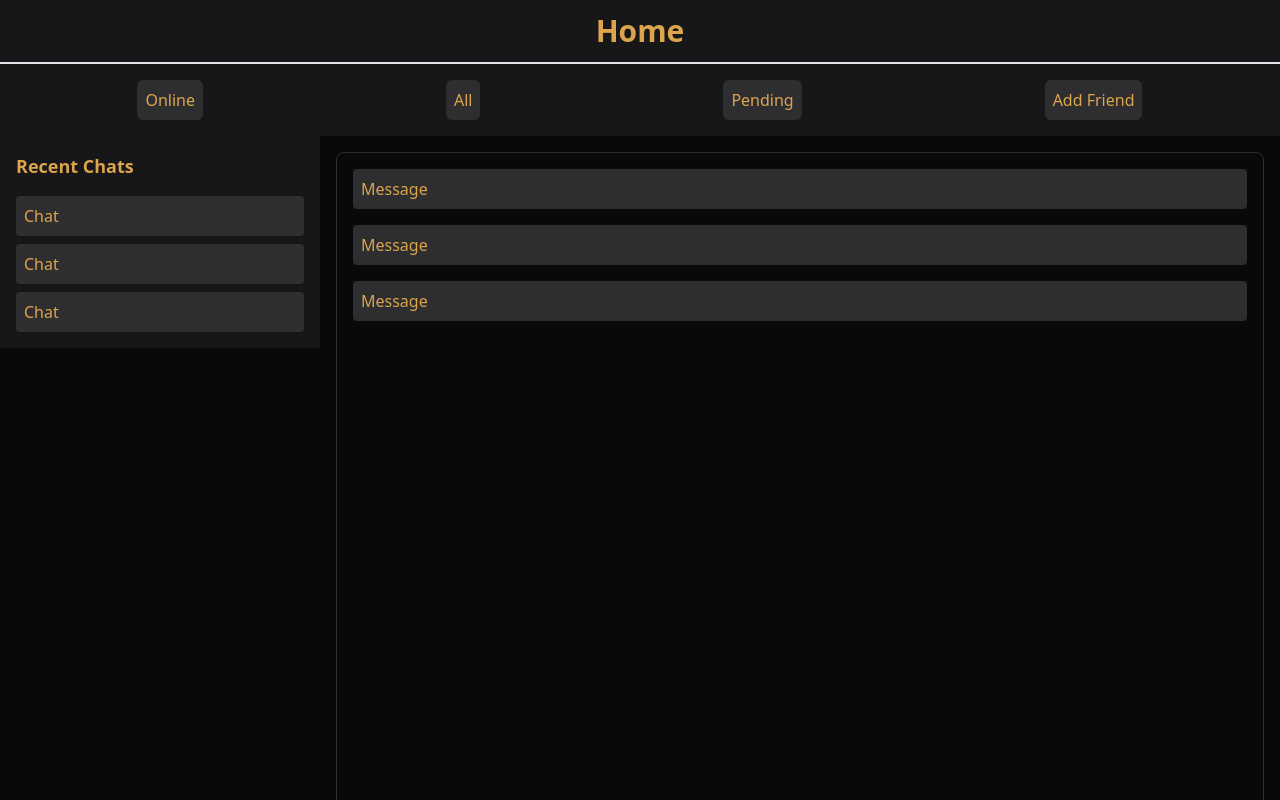
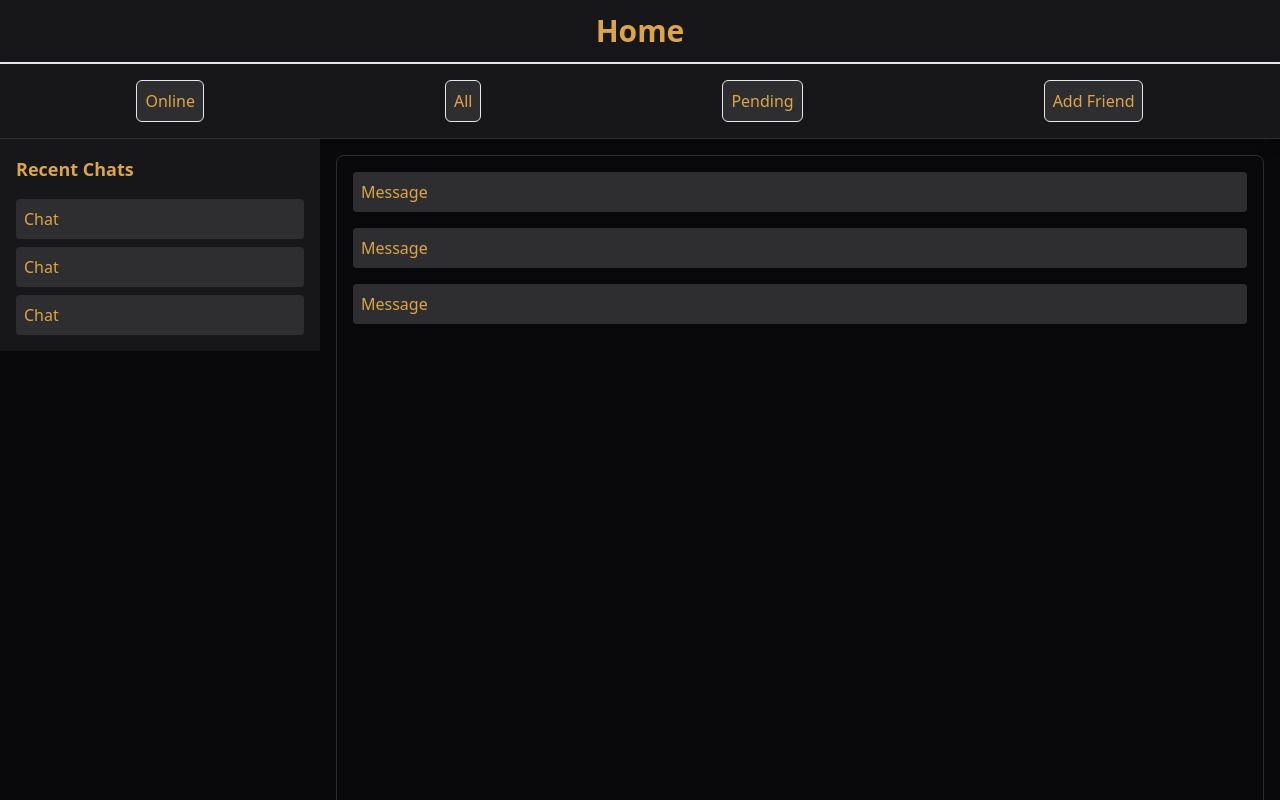
Before and after one commit to SDE-Coding-Wizards/Chat-app, a Next.js app: page /chat in a window 1280 px wide. Shown: the top 800 px of the page. Built offline with nearby package versions, Linux system fonts and the light colour scheme.

Commit message:
Added friends folder and its pages

```diff
--- a/app/(pages)/chat/page.tsx
+++ b/app/(pages)/chat/page.tsx
@@ -3,28 +3,28 @@ import Link from "next/link";
 export default function Chat() {
   return (
     <main className="flex flex-col min-h-screen bg-base-100">
-      <nav className="bg-base-200 w-full p-4 flex justify-around items-center shadow-lg">
+      <nav className="bg-base-200 w-full p-4 flex justify-around items-center shadow-lg border-b border-base-300">
         <a
-          href="#"
-          className="p-2 bg-base-300 rounded-md transition duration-300 ease-in-out transform hover:bg-base-400 active:bg-base-500 hover:scale-105"
+          href="/friends/online"
+          className="p-2 bg-base-300 rounded-md transition duration-300 ease-in-out transform hover:bg-base-400 active:bg-base-500 hover:scale-105 border border-base-400"
         >
           Online
         </a>
         <a
-          href="#"
-          className="p-2 bg-base-300 rounded-md transition duration-300 ease-in-out transform hover:bg-base-400 active:bg-base-500 hover:scale-105"
+          href="/friends/all"
+          className="p-2 bg-base-300 rounded-md transition duration-300 ease-in-out transform hover:bg-base-400 active:bg-base-500 hover:scale-105 border border-base-400"
         >
           All
         </a>
         <a
-          href="#"
-          className="p-2 bg-base-300 rounded-md transition duration-300 ease-in-out transform hover:bg-base-400 active:bg-base-500 hover:scale-105"
+          href="/friends/pending"
+          className="p-2 bg-base-300 rounded-md transition duration-300 ease-in-out transform hover:bg-base-400 active:bg-base-500 hover:scale-105 border border-base-400"
         >
           Pending
         </a>
         <a
-          href="#"
-          className="p-2 bg-base-300 rounded-md transition duration-300 ease-in-out transform hover:bg-base-400 active:bg-base-500 hover:scale-105"
+          href="/friends/addfriend"
+          className="p-2 bg-base-300 rounded-md transition duration-300 ease-in-out transform hover:bg-base-400 active:bg-base-500 hover:scale-105 border border-base-400"
         >
           Add Friend
         </a>
--- /dev/null
+++ b/app/(pages)/friends/addfriend/page.tsx
@@ -0,0 +1,8 @@
+export default function AddFriend() {
+  return (
+    <main className="flex flex-col min-h-screen bg-base-100 p-4">
+      <h1 className="text-2xl font-bold mb-4">Add Friend</h1>
+      <p>Add a new friend.</p>
+    </main>
+  );
+}
--- /dev/null
+++ b/app/(pages)/friends/all/page.tsx
@@ -0,0 +1,8 @@
+export default function All() {
+  return (
+    <main className="flex flex-col min-h-screen bg-base-100 p-4">
+      <h1 className="text-2xl font-bold mb-4">All Users</h1>
+      <p>List of all users.</p>
+    </main>
+  );
+}
--- /dev/null
+++ b/app/(pages)/friends/online/page.tsx
@@ -0,0 +1,8 @@
+export default function Online() {
+  return (
+    <main className="flex flex-col min-h-screen bg-base-100 p-4">
+      <h1 className="text-2xl font-bold mb-4">Online Users</h1>
+      <p>List of users who are currently online.</p>
+    </main>
+  );
+}
--- /dev/null
+++ b/app/(pages)/friends/pending/page.tsx
@@ -0,0 +1,8 @@
+export default function Pending() {
+  return (
+    <main className="flex flex-col min-h-screen bg-base-100 p-4">
+      <h1 className="text-2xl font-bold mb-4">Pending Requests</h1>
+      <p>List of pending friend requests.</p>
+    </main>
+  );
+}
```
